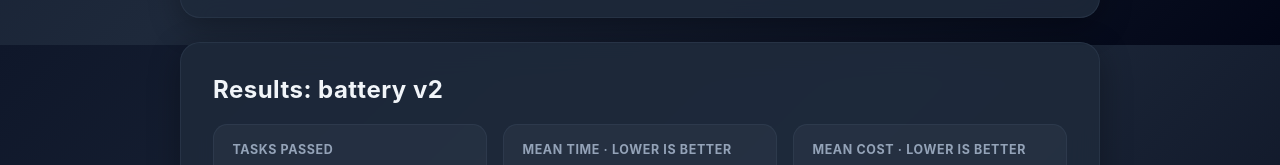
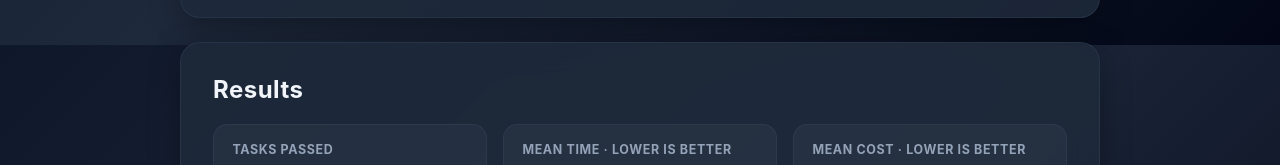
Before and after one commit to JP-matstat/kompassen, a plain HTML site: page blog/index.html in a window 1280 px wide. Shown: the part 755-920 px from the top of the page. Drawn offline with Linux system fonts and the light colour scheme.

Commit message:
Sync data 2026-11-24

```diff
--- a/blog/index.html
+++ b/blog/index.html
@@ -283,7 +283,7 @@
 
             <!-- 2. Results -->
             <section class="card">
-                <h2>Results: battery v2</h2>
+                <h2>Results</h2>
                 <div class="stat-grid">
                     <div class="stat">
                         <div class="stat-title">Tasks passed</div>
```
